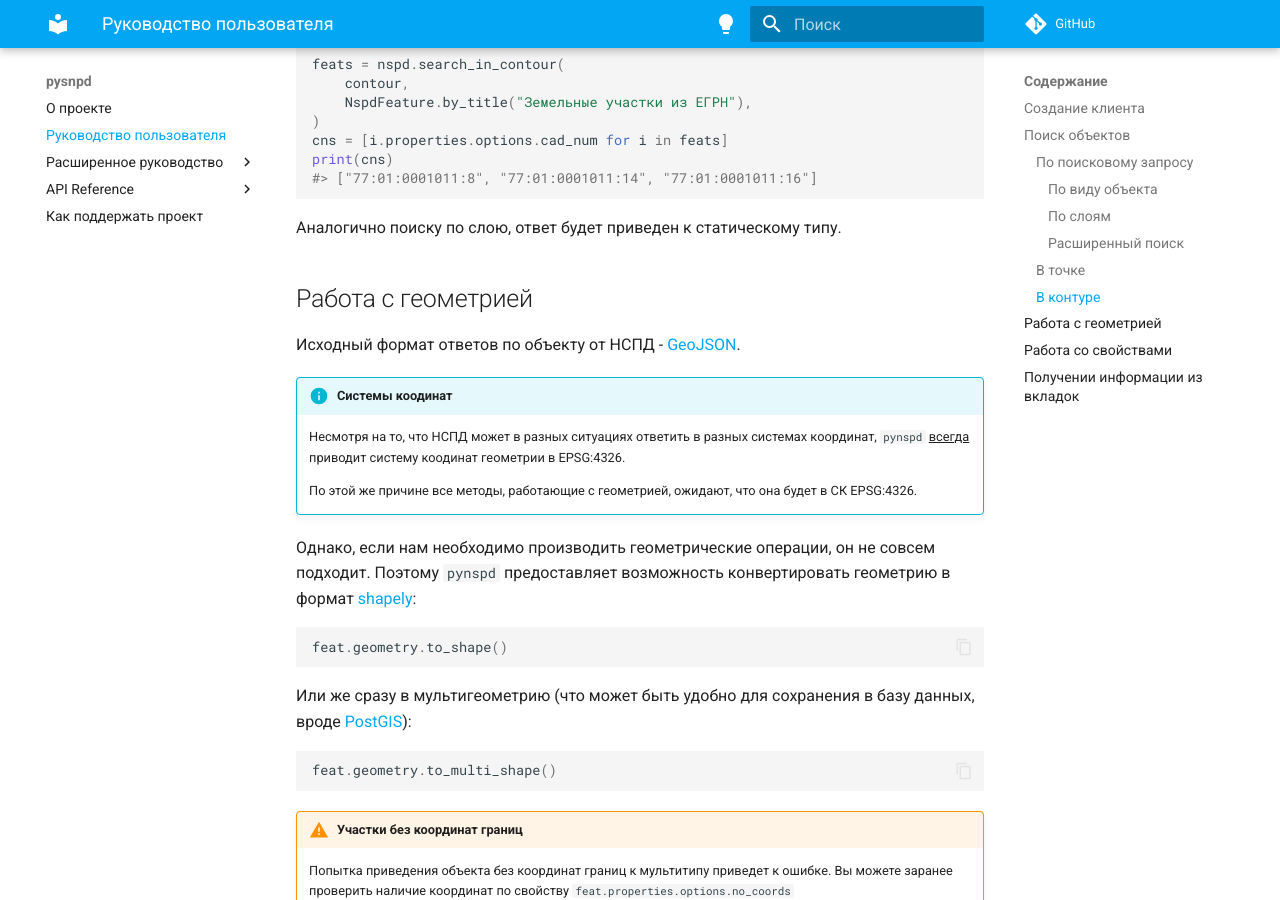
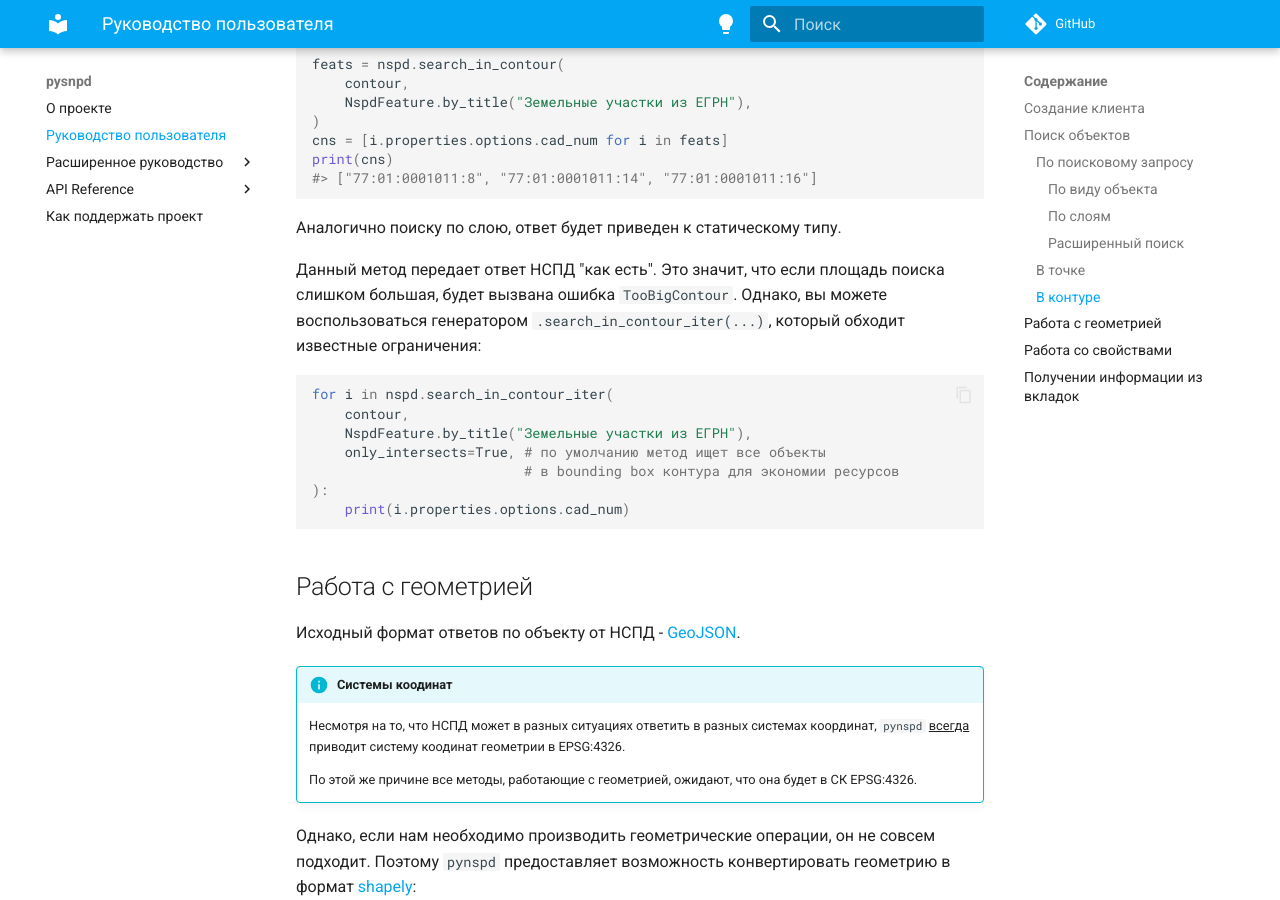
Before and after one commit to yazmolod/pynspd, an MkDocs documentation site: the page built from docs/userguide.md, in a window 1280 px wide and 900 px high, scrolled down 3602 px. Built offline with MkDocs 1.6.1 and Material for MkDocs 9.7.7, drawn with Linux system fonts in a browser that asks for light colours; comment, search, counter and statistics services are not loaded.

Commit message:
chore: restore search_in_contour_iter in docs

````diff
--- a/docs/userguide.md
+++ b/docs/userguide.md
@@ -155,6 +155,20 @@ print(cns)
 
 Аналогично поиску по слою, ответ будет приведен к статическому типу.
 
+Данный метод передает ответ НСПД "как есть". Это значит, что если площадь поиска слишком большая,
+будет вызвана ошибка `TooBigContour`. Однако, вы можете воспользоваться генератором `.search_in_contour_iter(...)`,
+который обходит известные ограничения:
+
+```python
+for i in nspd.search_in_contour_iter(
+    contour,
+    NspdFeature.by_title("Земельные участки из ЕГРН"),
+    only_intersects=True, # по умолчанию метод ищет все объекты
+                          # в bounding box контура для экономии ресурсов
+):
+    print(i.properties.options.cad_num)
+```
+
 ## Работа с геометрией
 
 Исходный формат ответов по объекту от НСПД - [GeoJSON](https://ru.wikipedia.org/wiki/GeoJSON).
````
